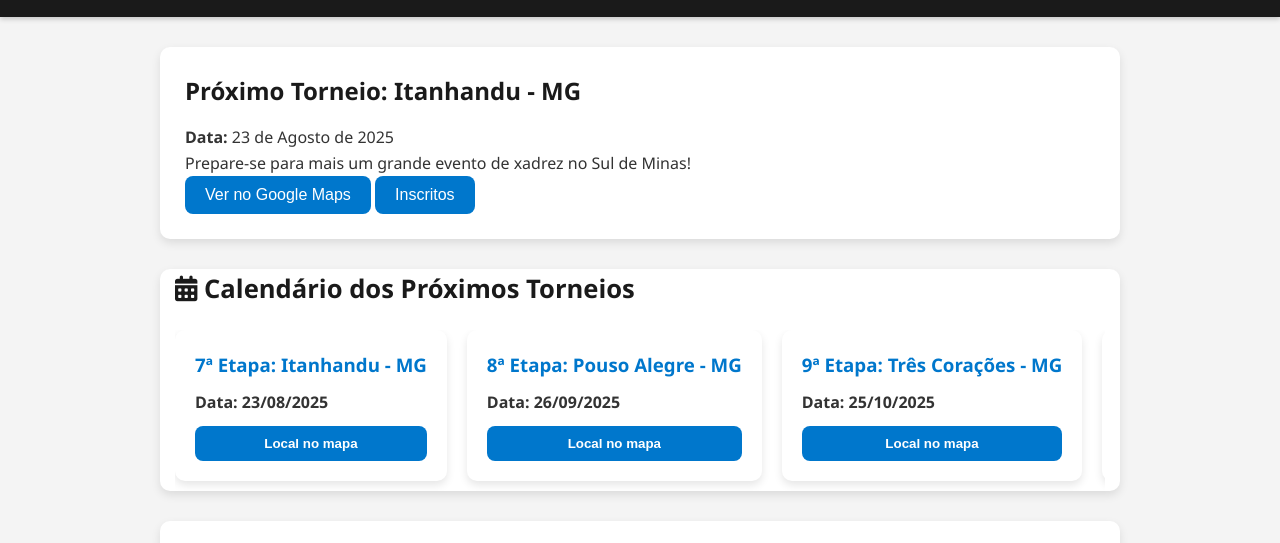
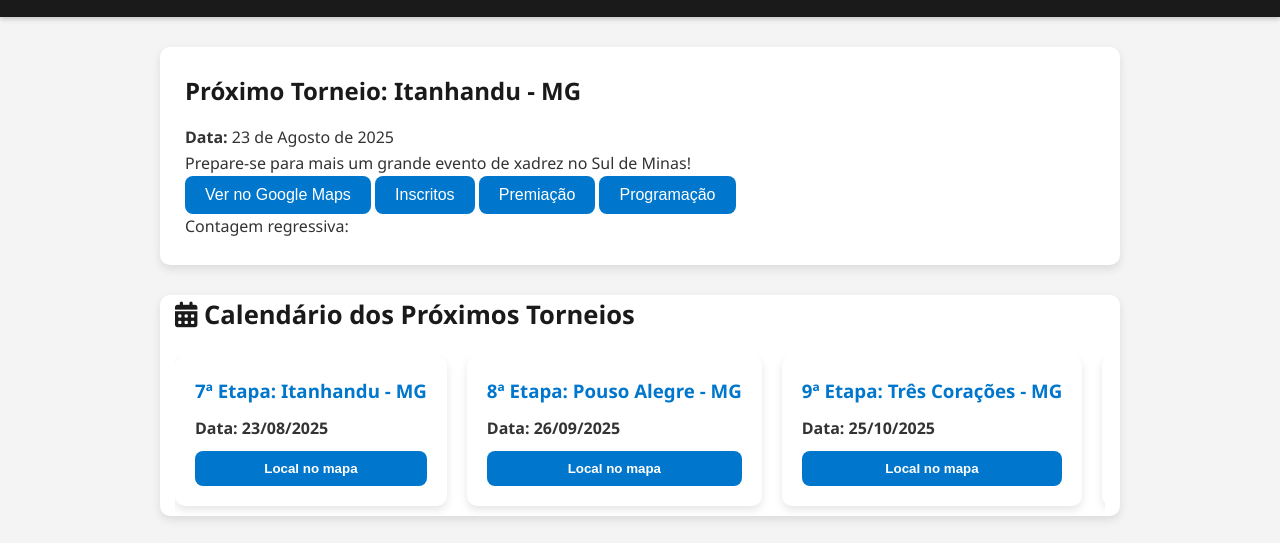
Before and after one commit to lbxsuldeminas/lab, a plain HTML site: page index.html in a window 1280 px wide. Shown: the part 116-659 px from the top of the page. Drawn offline with Linux system fonts and the light colour scheme.

Commit message:
Update index.html

```diff
--- a/index.html
+++ b/index.html
@@ -294,6 +294,12 @@
 
       <!-- Novo botão "Inscritos" com link correto -->
       <button class="inscritos-btn" onclick="window.open('https://s2.chess-results.com/tnrWZ.aspx?lan=10&SNode=S0&tno=1222615')">Inscritos</button>
+        <!-- Botões atualizados de Premiação e Programação -->
+      <button class="map-btn" onclick="window.open('https://github.com/lbxsuldeminas/testes/raw/main/premiacaocerta.pdf', '_blank')">Premiação</button>
+      <button class="map-btn" onclick="window.open('https://github.com/lbxsuldeminas/testes/raw/main/programacaocerta.pdf', '_blank')">Programação</button>
+
+      <!-- Contagem regressiva -->
+      <div id="countdown">Contagem regressiva: </div>
     </div>
 
     <!-- Calendário de Próximos Torneios -->
```
